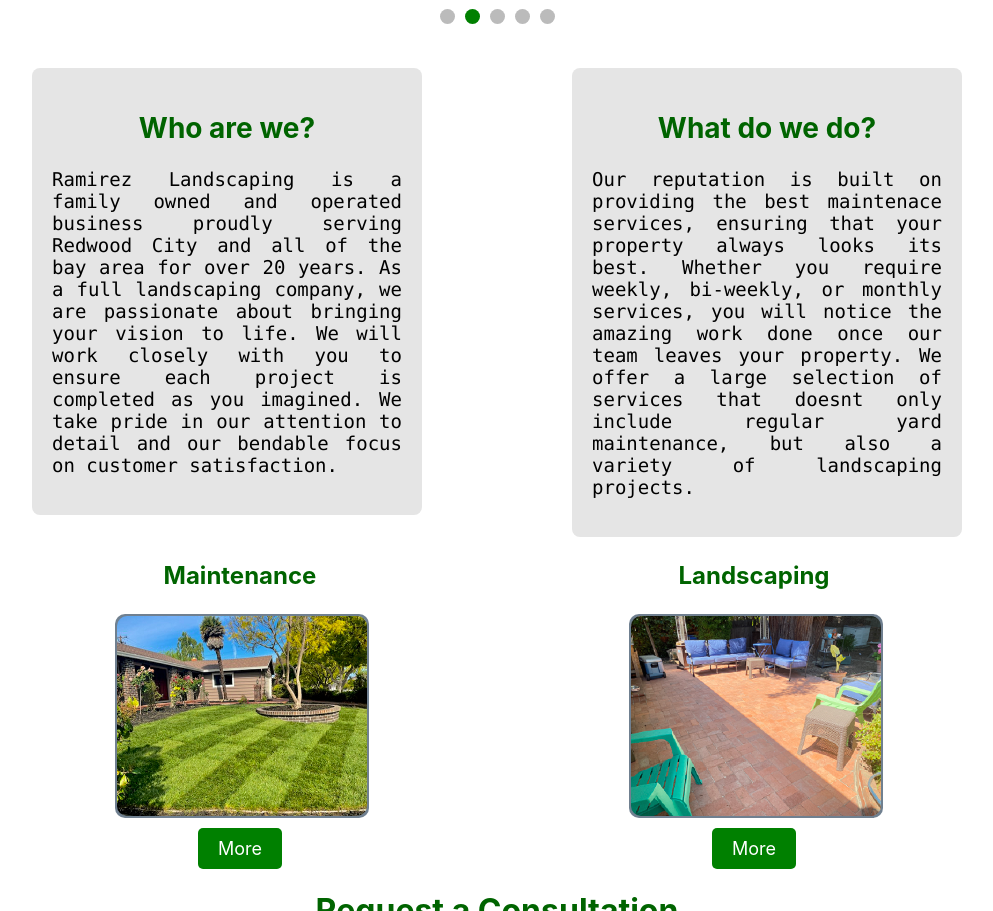
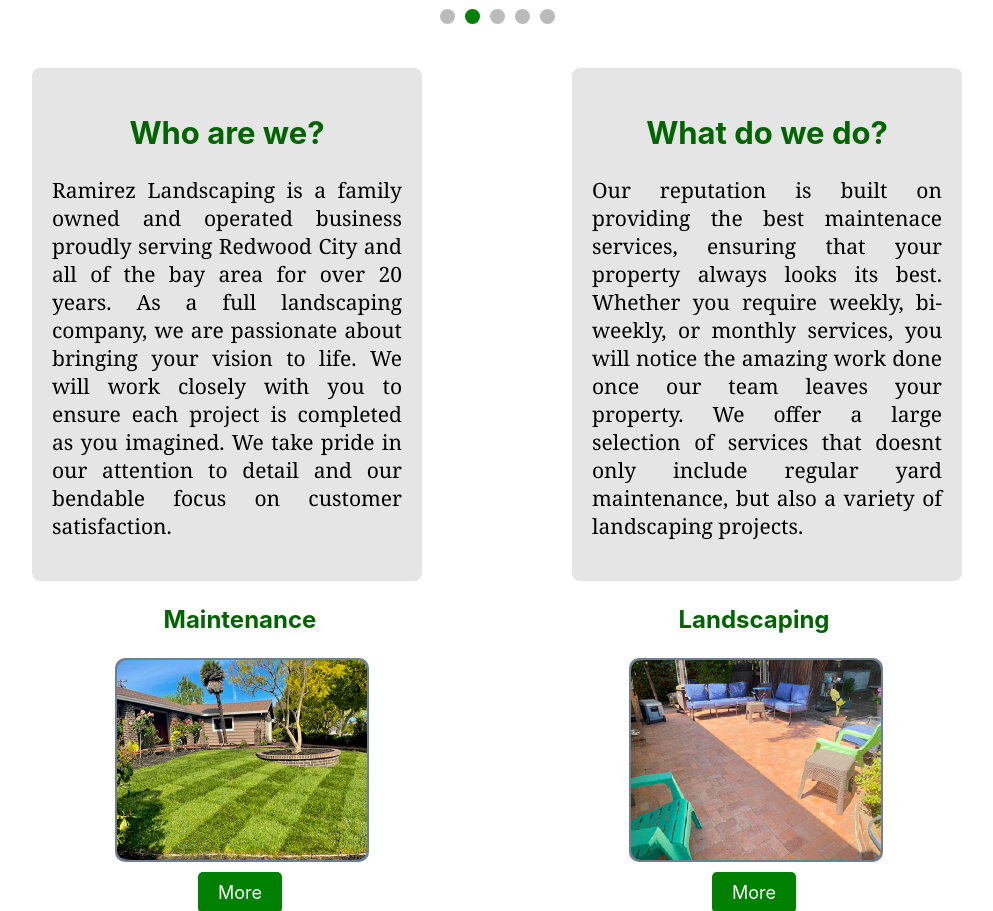
Before and after one commit to OsbaldoRamirez-create/my-app, a React (Create React App) app: page / in a window 1280 px wide. Shown: the part 818-1729 px from the top of the page, without its empty margins (143-1136 px from the left). Built offline with nearby package versions, Linux system fonts and the light colour scheme.

Commit message:
changed font family for intro boxes and updated font size

```diff
--- a/src/Styles/HomeStyles.css
+++ b/src/Styles/HomeStyles.css
@@ -100,12 +100,12 @@
 }
 .intro-boxes h2{
     color: darkgreen;
-    font-size: 28px;
+    font-size: 31px;
 }
 .intro-boxes p{
     text-align: justify;
-    font-family: 'Monaco', monospace;
-    font-size: 19px;
+    font-family: Cambria, Cochin, Georgia, Times, 'Times New Roman', serif;
+    font-size: 21px;
 }
 .content{
     display: flex;
```
